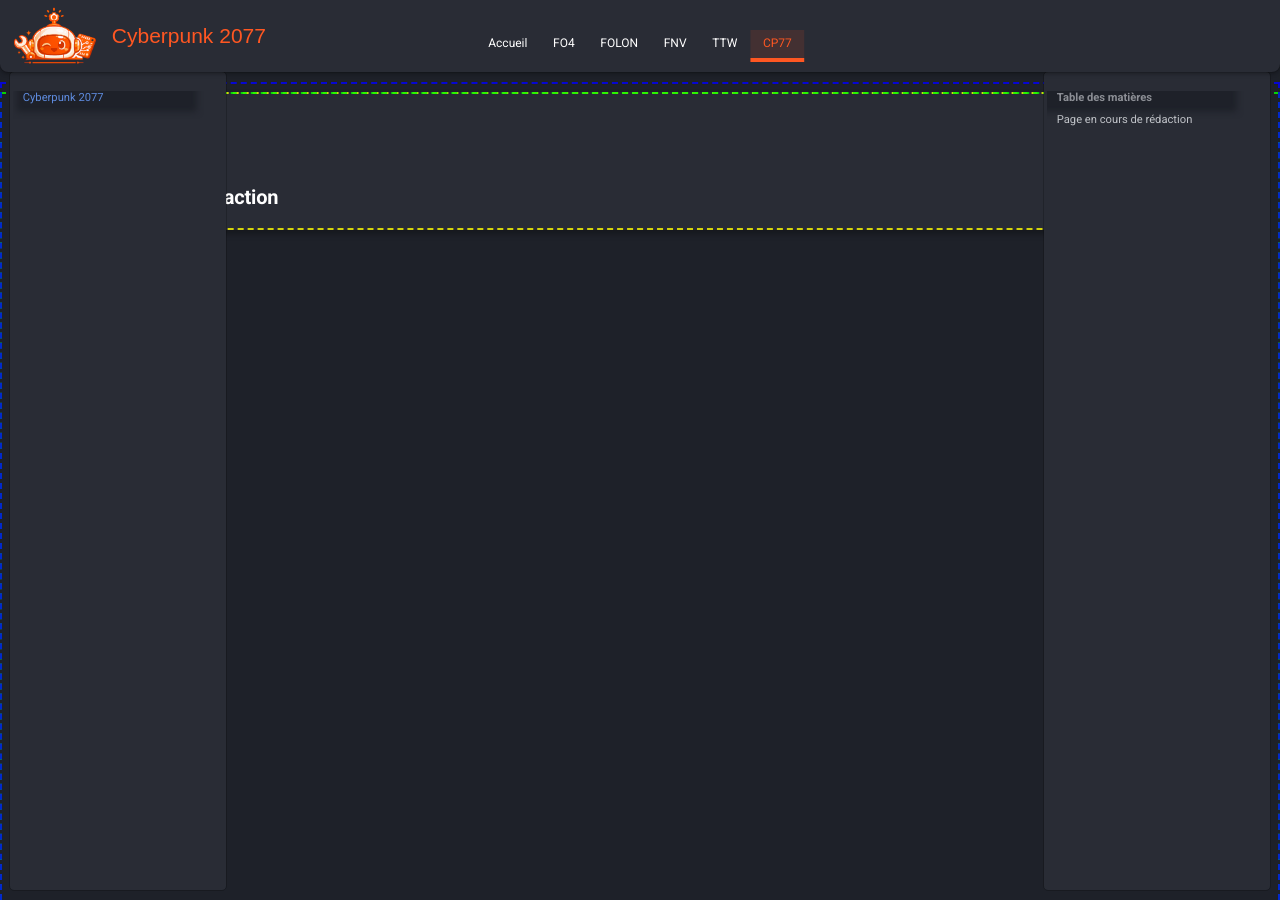
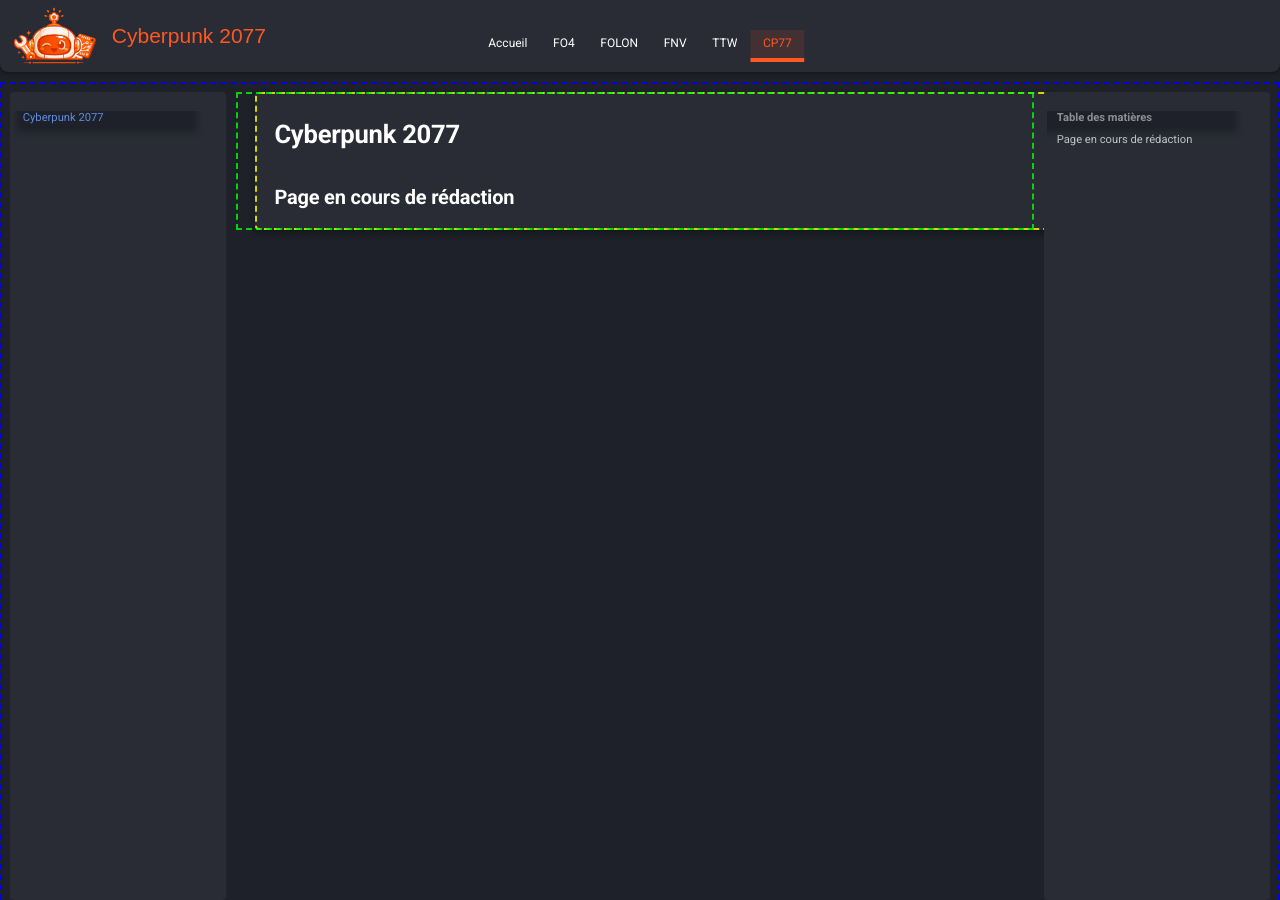
Before and after one commit to Lilevitchi/lilevitchi.github.io, an MkDocs documentation site: the page built from docs/cyberpunk/index.md, in a window 1280 px wide and 900 px high. Built offline with MkDocs 1.6.1 and Material for MkDocs 9.7.7, drawn with Linux system fonts in a browser that asks for light colours.

Commit message:
Update extra.css

```diff
--- a/docs/stylesheets/extra.css
+++ b/docs/stylesheets/extra.css
@@ -294,12 +294,11 @@
 /* Zone centrale */
 [data-md-color-scheme] .md-main__inner {
 
-  display: flex;                  /* Aligne Sidebar - Contenu - Sidebar */
-  gap: var(--sidebar-gap);        /* Crée l'espace de 10px automatiquement */
-  max-width: var(--content-max-width);
-  margin: 0 auto;                 /* Centre tout le bloc bleu dans la page */
-  padding-top: var(--sidebar-gap);    /* Marge TOP de 10px sous le header */
-  padding-bottom: var(--sidebar-gap); /* Marge BOT de 10px au-dessus du footer */
+  display: flex;
+  gap: var(--sidebar-gap);
+  max-width: 100%;
+  margin: 0 auto;
+  padding: var(--sidebar-gap);
   align-items: flex-start;
 
   /*
@@ -325,7 +324,18 @@
 
 /* Sidebars */
 [data-md-color-scheme] .md-sidebar {
-  position: fixed;
+  position: sticky !important;
+  top: calc(var(--header-height) + var(--sidebar-gap));
+
+  height: calc(100vh - var(--header-height) - (var(--sidebar-gap) * 2)) !important;
+
+  flex-shrink: 0;                /* Ne s'écrase pas */
+  background: var(--bg-surface);
+  border-radius: var(--radius-sm);
+
+  overflow-y: auto;
+
+  /*position: fixed;
   height: auto;
   top: calc(var(--header-height) + var(--sidebar-gap));
   bottom: calc(var(--sidebar-gap) + var(--sidebar-footer-offset));
@@ -337,18 +347,16 @@
   overflow: hidden;
   transition:
         bottom 200ms ease,
-        transform 333ms cubic-bezier(0, 0, 0, 1);
+        transform 333ms cubic-bezier(0, 0, 0, 1);*/
 }
 
 /* Sidebar gauche */
 [data-md-color-scheme] .md-sidebar--primary {
-  left: var(--sidebar-gap);
   width: var(--sidebar-width-primary);
 }
 
 /* Sidebar droite */
 [data-md-color-scheme] .md-sidebar--secondary {
-  right: var(--sidebar-gap);
   width: var(--sidebar-width-secondary);
 }
 
@@ -358,7 +366,11 @@
 
 /* Zone de contenu centrale */
 [data-md-color-scheme] .md-content {
-  min-height: calc(100vh - var(--header-height) - var(--sidebar-gap));
+  flex: 1;
+  min-width: 0;
+  margin: 0;
+
+  /*min-height: calc(100vh - var(--header-height) - var(--sidebar-gap));*/
 
   outline: 2px dashed rgba(0, 255, 0, 0.8); /* Vert (Debug) */
   outline-offset: -2px;
@@ -366,10 +378,12 @@
 
 /* Zone scrollable réelle */
 [data-md-color-scheme] .md-content__inner {
-  flex: 1;
+  width: 100%;
+  margin: 0;
+  /* flex: 1;
   min-width: 0;
+  margin: 0;*/
   padding: 1.2rem;
-  margin: 0;
 
   background: var(--bg-surface);
   border-radius: var(--radius-sm);
```
